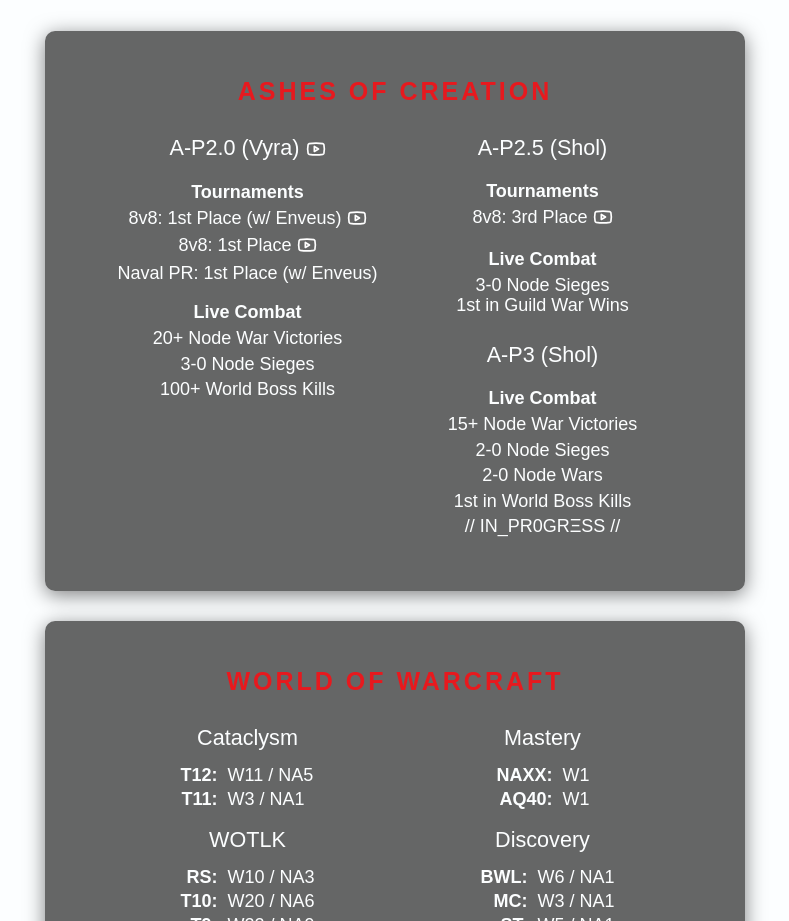
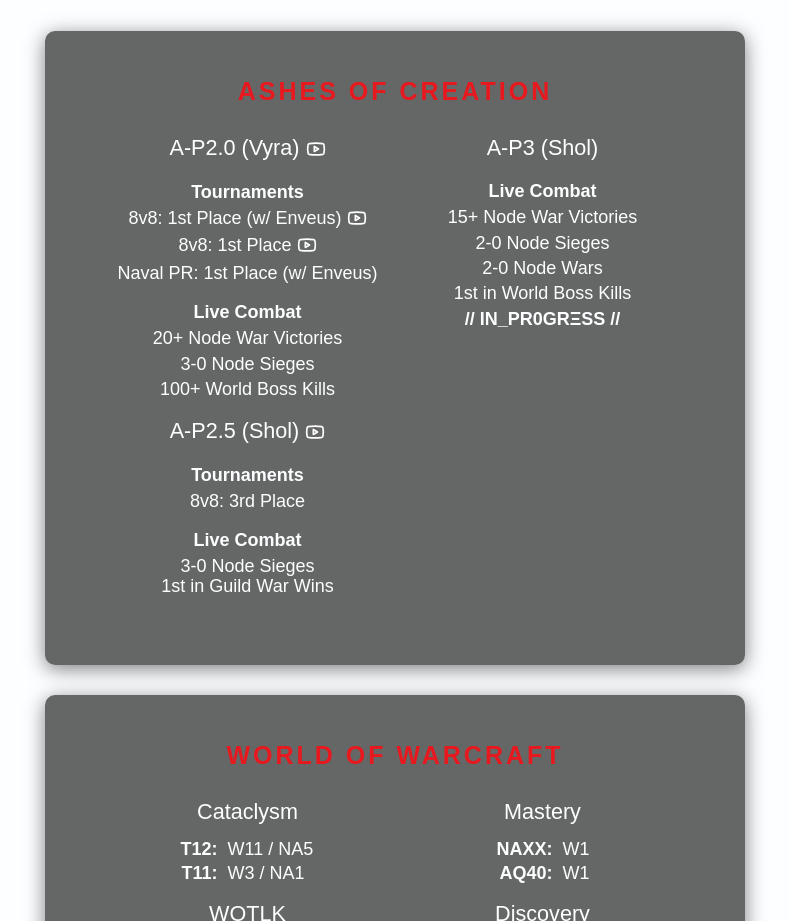
Before and after one commit to polarguild/polar-website, a plain HTML site: page index.html in a window 1280 px wide. Shown: the part 2200-3121 px from the top of the page, without its empty margins (245-1034 px from the left). Drawn offline with nearby package versions, Linux system fonts and the light colour scheme; a script that the page names is missing.

Commit message:
Switch cols

```diff
--- a/index.html
+++ b/index.html
@@ -209,28 +209,27 @@
                   20+ Node War Victories<br class="quarter-br">
                   3-0 Node Sieges<br class="quarter-br">
                   100+ World Boss Kills<br/><br class="quarter-br">
-                </div>
-                <div>
-                  <h4>A-P2.5 (Shol)</h4>
+
+                  <h4>A-P2.5 (Shol)
+                  <a href="https://www.youtube.com/watch?v=lHNIRzomYGY" target="_blank">
+                    <img src="/assets/icons/youtube.svg" alt="YouTube Icon" class="yt-icon"/>
+                  </a></h4>
                   <span class="aoc-topic"><b>Tournaments</b></span><br/>
                   8v8: 3rd Place
-                  <a href="https://www.youtube.com" target="_blank">
-                    <img src="/assets/icons/youtube.svg" alt="YouTube Icon" class="yt-icon"/>
-                  </a>
-
                   <br/><br class="half-br">
                   <span class="aoc-topic"><b>Live Combat</b></span><br/>
                   3-0 Node Sieges<br/>
                   1st in Guild War Wins
-
                   <br/><br class="half-br">
+                </div>
+                <div>
                   <h4>A-P3 (Shol)</h4>
                   <span class="aoc-topic"><b>Live Combat</b></span><br/>
                   15+ Node War Victories<br class="quarter-br">
                   2-0 Node Sieges<br class="quarter-br">
                   2-0 Node Wars<br class="quarter-br">
-                  1st in World Boss Kills<br class="quarter-br">
-                  // IN_PR0GRΞSS //
+                  1st in World Boss Kills<br class="quarter-br"><br class="quarter-br">
+                  <b>// IN_PR0GRΞSS //</b>
               </div>
 
             </div>
```
